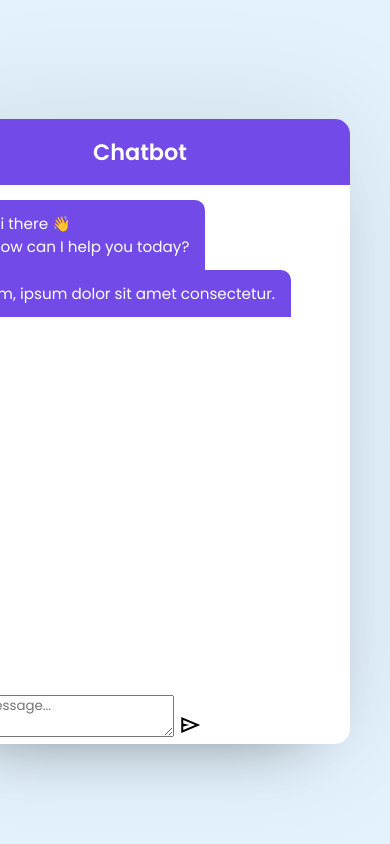
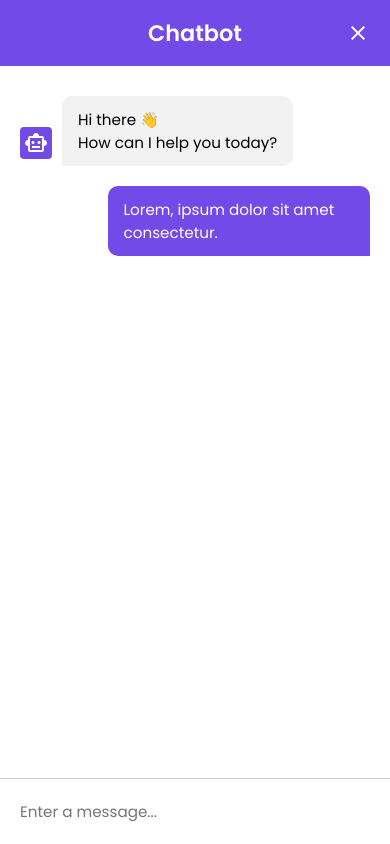
Before and after one commit to loki7349/Responsive_ChatBot, a plain HTML site: page index.html in a window 390 px wide. Drawn offline with nearby package versions, Linux system fonts and the light colour scheme.

Commit message:
Designed the input part and moving towards adding functionality

```diff
--- a/index.html
+++ b/index.html
@@ -4,14 +4,19 @@
     <meta charset="UTF-8">
     <meta name="viewport" content="width=device-width, initial-scale=1.0">
     <link rel="stylesheet" href="style.css">
-    <style src="script.js" ></style>
+    <style src="script.js" defer></style>
     <title>Personal ChatBot</title>
     <link rel="stylesheet" href="https://fonts.googleapis.com/css2?family=Material+Symbols+Outlined:opsz,wght,FILL,GRAD@48,400,0,0" />
 </head>
-<body>
+<body class="show-chatbot">
+    <button class="chatbot-toggler">
+        <span class="material-symbols-outlined">mode_comment</span>
+        <span class="material-symbols-outlined">close</span>
+    </button>
     <div class="chatbot">
         <header>
             <h2>Chatbot</h2>
+            <span class="material-symbols-outlined">close</span>
         </header>
         <ul class="chatbox">
             <li class="chat incoming">
@@ -23,7 +28,7 @@
             </li>
         </ul>
         <div class="chat-input">
-            <textarea placeholder="Enter a message..."></textarea>
+            <textarea placeholder="Enter a message..." required></textarea>
             <span id="send-btn" class="material-symbols-outlined">send</span>
         </div>
     </div>
--- a/style.css
+++ b/style.css
@@ -11,11 +11,44 @@ body {
     background: #e3f2fd;
 }
 
+.chatbot-toggler {
+    position: fixed;
+    right: 40px;
+    bottom: 35px;
+    height: 50px;
+    width: 50px;
+    cursor: pointer;
+    color: #fff;
+    border: none;
+    display: flex;
+    align-items: center;
+    justify-content: center;
+    outline: none;
+    background: #724ae8;
+    border-radius: 50%;
+}
+
+.chatbot-toggler span {
+    position: absolute;
+}
+
+.show-chatbot .chatbot-toggler span:first-child,
+.chatbot-toggler span:last-child {
+    opacity: 0;
+}
+
+.show-chatbot .chatbot-toggler span:last-child {
+    opacity: 1;
+}
+
 .chatbot {
     position: fixed;
     right: 40px;
     bottom: 100px;
     width: 420px;
+    transform: scale(0.5);
+    opacity: 0;
+    pointer-events: none;
     overflow: hidden;
     background: #fff;
     border-radius: 15px;
@@ -23,10 +56,17 @@ body {
                 0 32px 64px -48px rgba(0,0,0,0.5);
 }
 
+.show-chatbot .chatbot {
+    transform: scale(1);
+    opacity: 1;
+    pointer-events: auto;
+}
+
 .chatbot header {
     background: #724ae8;
     padding: 16px 0;
     text-align: center;
+    position: relative;
 }
 
 .chatbot header h2 {
@@ -34,20 +74,107 @@ body {
     font-size: 1.4rem;
 }
 
+.chatbot header span {
+    position: absolute;
+    right: 20px;
+    top: 50%;
+    color: #fff;
+    cursor: pointer;
+    display: none;
+    transform: translateY(-50%);
+}
+
 .chatbot .chatbox {
     height: 510px;
     overflow-y: auto;
-    padding: 15px 20px 70px;
+    padding: 30px 20px 70px;
 }
 
 .chatbox .chat {
     display: flex;
 }
 
+.chatbox .incoming span {
+    height: 32px;
+    width: 32px;
+    color: #fff;
+    align-self: flex-end;
+    background: #724ae8;
+    text-align: center;
+    line-height: 32px;
+    border-radius: 4px;
+    margin: 0 10px 7px 0;
+}
+
+.chatbox .outgoing {
+    margin: 20px 0;
+    justify-content: flex-end;
+}
+
 .chatbox .chat p {
     color: #fff;
+    max-width: 75%;
     font-size: 0.95rem;
     padding: 12px 16px;
     border-radius: 10px 10px 0 10px;
     background: #724ae8;
 }
+
+.chatbox .incoming p {
+    color: #000;
+    background: #f2f2f2;
+    border-radius: 10px 10px 10px 0;
+}
+
+.chatbot .chat-input {
+    position: absolute;
+    bottom: 0;
+    width: 100%;
+    display: flex;
+    gap: 5px;
+    background: #fff;
+    padding: 5px 20px;
+    border-top: 1px solid #ccc;
+}
+
+.chat-input textarea {
+    height: 55px;
+    width: 100%;
+    border: none;
+    outline: none;
+    font-size: 0.95rem;
+    resize: none;
+    padding: 16px 15px 16px 0;
+}
+
+.chat-input span {
+    align-self: flex-end;
+    height: 55px;
+    line-height: 55px;
+    color: #724ae8;
+    font-size: 1.35rem;
+    cursor: pointer;
+    visibility: hidden;
+}
+
+.chat-input textarea:valid ~ span {
+    visibility: visible;
+}
+
+@media(max-width: 490px) {
+    .chatbot {
+        right: 0;
+        bottom: 0;
+        width: 100%;
+        height: 100%;
+        border-radius: 0;
+    }
+
+    .chatbot .chatbox {
+        height: 90%;
+    }
+
+    .chatbot header span {
+        display: block;
+    }
+}
```
